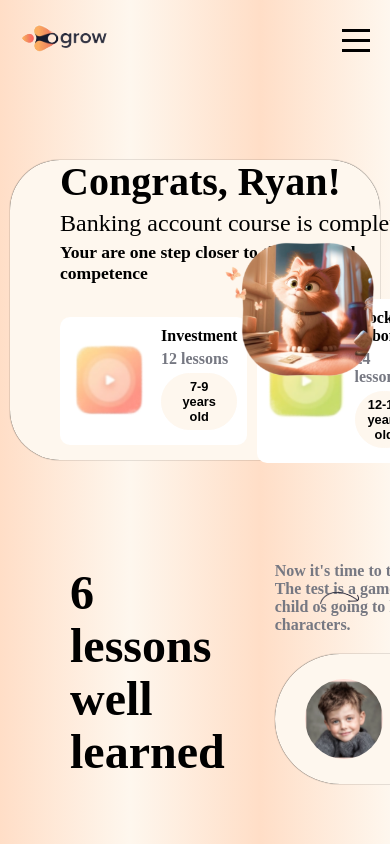
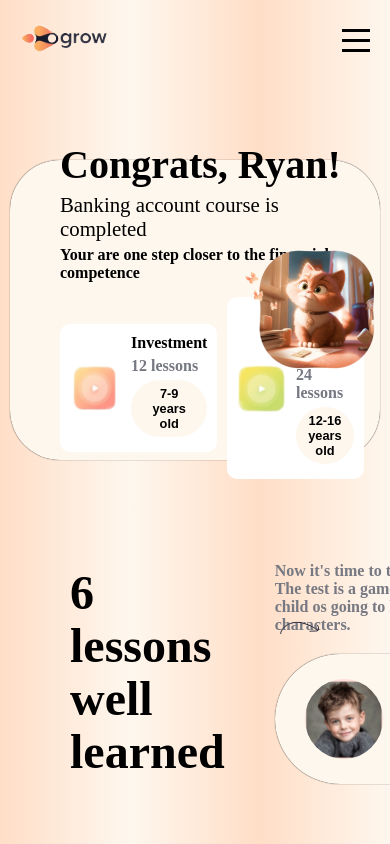
Before and after one commit to MbiamouRichy/Growly, an Angular app: page /plan in a window 390 px wide. Built offline with nearby package versions, Linux system fonts and the light colour scheme.

Commit message:
responsive  4 :plan

```diff
--- a/src/app/home/home.component.scss
+++ b/src/app/home/home.component.scss
@@ -304,7 +304,7 @@ section{
   .section_div2 {
     flex-direction: column;
     align-items: flex-start;
-    bottom: -50%;
+    bottom: -150%;
     left: 0;
     .link_img-card1, .link_img_card2{
       width: 100%;
--- a/src/app/plan/plan.component.scss
+++ b/src/app/plan/plan.component.scss
@@ -220,3 +220,29 @@ $color5: rgb(118,120,130);
     top: 20px;
   }
 }
+@media only screen and (max-width: 931px) {
+  .div_row1 .div_col {
+    .text{
+      font-size: 1.3rem;
+    }
+    .text_small{
+      font-size: 1rem;
+    }
+    .div_row {
+      .div_video img {
+        width: 51px;
+        height: 51px;
+      }
+    }
+  }
+}
+@media only screen and (max-width: 869px) {
+  .fleche {
+    left: 280px;
+    top: 50px;
+  }
+  .div_row1 .plan_chat{
+    width: 35%;
+    right: 3%;
+  }
+}
```
